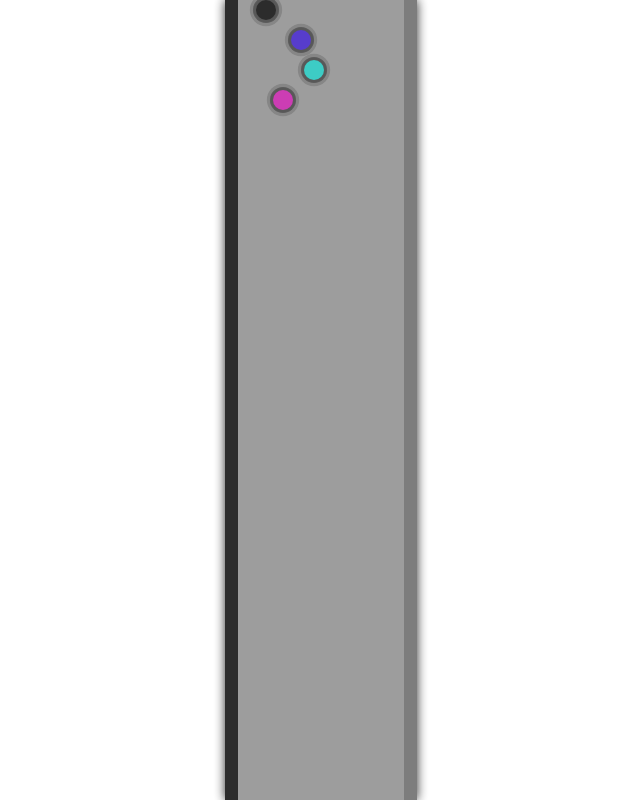
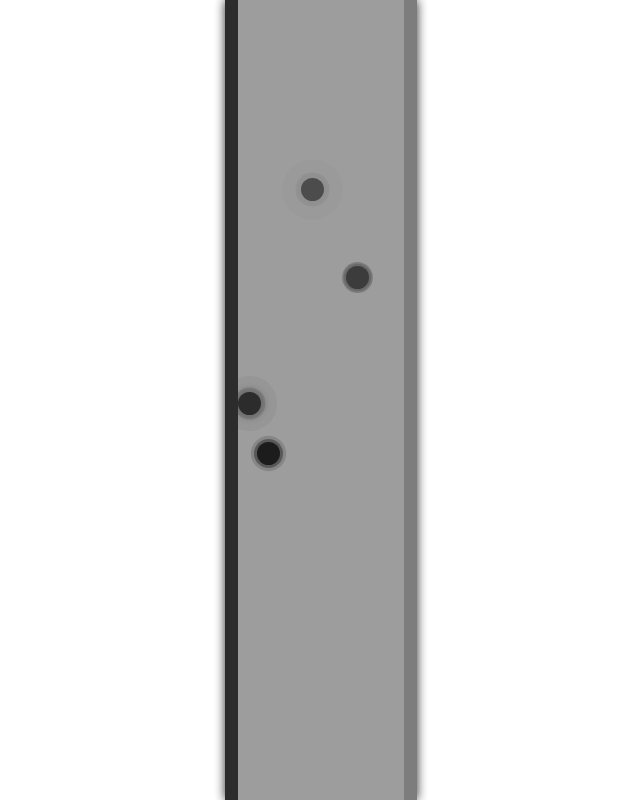
Before and after one commit to Xigrux/HeartSTRs, a PHP site: page /mainGame.html in a window 1280 px wide. Shown: the whole page, without its empty margins (415-1055 px from the left). Run offline with PHP 8.4, Linux system fonts and the light colour scheme.

Commit message:
randomized marble

```diff
--- a/main.css
+++ b/main.css
@@ -430,11 +408,11 @@
     visibility: hidden;
   }
   .token {
-    position: absolute;
+    position: relative;
     border-radius: 50%;
     top: 0px;
-    width: 20px;
-    height: 20px;
+    width: 23px;
+    height: 23px;
     background-color: #222;
     animation: ripple infinite ease-in 0.81s;
     transition: all 0.2s ease;
@@ -446,57 +424,75 @@
     margin-top: 3px;
   }
 
+  label:nth-last-of-type(4) {
+    top: 55vh;
+    left: 1%;
+    background-color: #111;
+  }
+
   label:nth-last-of-type(1) {
-    top: 60px;
-    background-color: rgb(52, 202, 195);
+    top: 44vh;
+    background-color:#222;
+    animation-delay: 3s;
   }
 
   label:nth-last-of-type(2) {
-    top: 30px;
-    background-color: rgb(79, 52, 202);
+    top: 33vh;
+    background-color: #333;
+    animation-delay: 5s;
   }
 
   label:nth-last-of-type(3) {
-    top: 90px;
-    background-color: rgb(202, 52, 177);
+    top: 22vh;
+    background-color: #444;
+    animation-delay: 7s;
   }
 
 
   @keyframes ripple {
     0% {
+      display: inline-block !important;
       box-shadow: 0 0 0 0 #22222200,
                   0 0 0 0 #22222277,
                   0 0 0 0 #22222255;
     }
     10% {
+      display: inline-block !important;
       box-shadow: 0 0 0 1px #22222299,
                   0 0 0 0 #22222233,
                   0 0 0 0 #22222244;
+      margin-top: 3px
     }
     15% {
+      display: inline-block !important;
       box-shadow: 0 0 0 2px #22222277,
                   0 0 0 0 #22222200,
                   0 0 0 0 #22222222;
     }
     30% {
+      display: inline-block !important;
       box-shadow: 0 0 0 3px #22222255,
                   0 0 0 2px #22222222,
                    0 0 0 0 #22222200;
     }
     60% {
+      display: inline-block !important;
       box-shadow: 0 0 0 6px #22222233,
                   0 0 0 3px #22222277,
                   0 0 0 2px #22222211;
     }
     75% {
+      display: inline-block !important;
       box-shadow: 0 0 0 12px #22222222,
                   0 0 0 6px #22222288,
                   0 0 0 3px #22222255;
     }
     100% {
+      display: inline-block !important;
       box-shadow: 0 0 0 20px #22222200,
                   0 0 12px #22222200,
                   0 0 0 6px #22222200;
+                  margin-top: 0px;
     }
   }
 
```
Also changed, not shown: other parts of main.css (+39 -30 lines).
